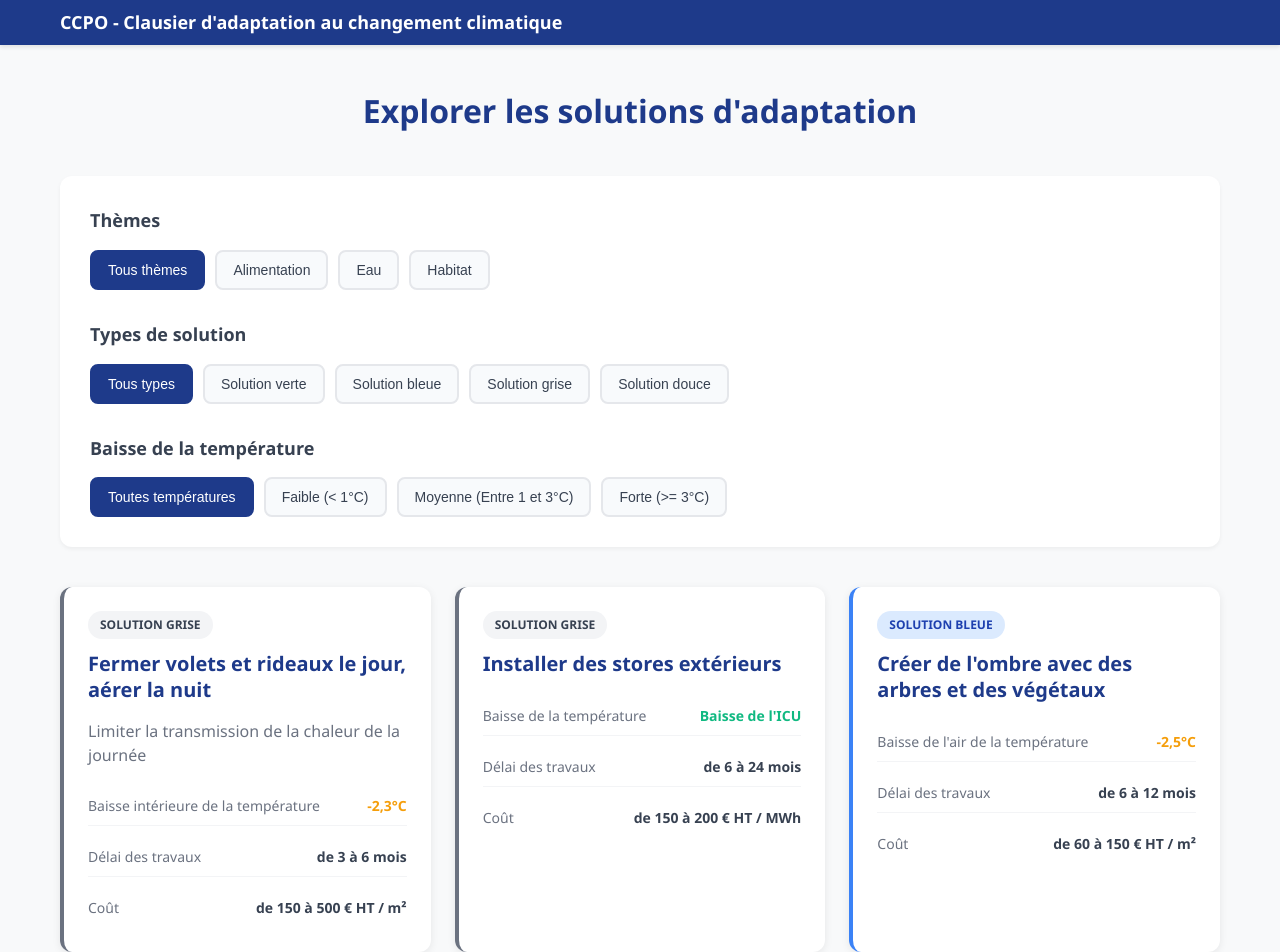
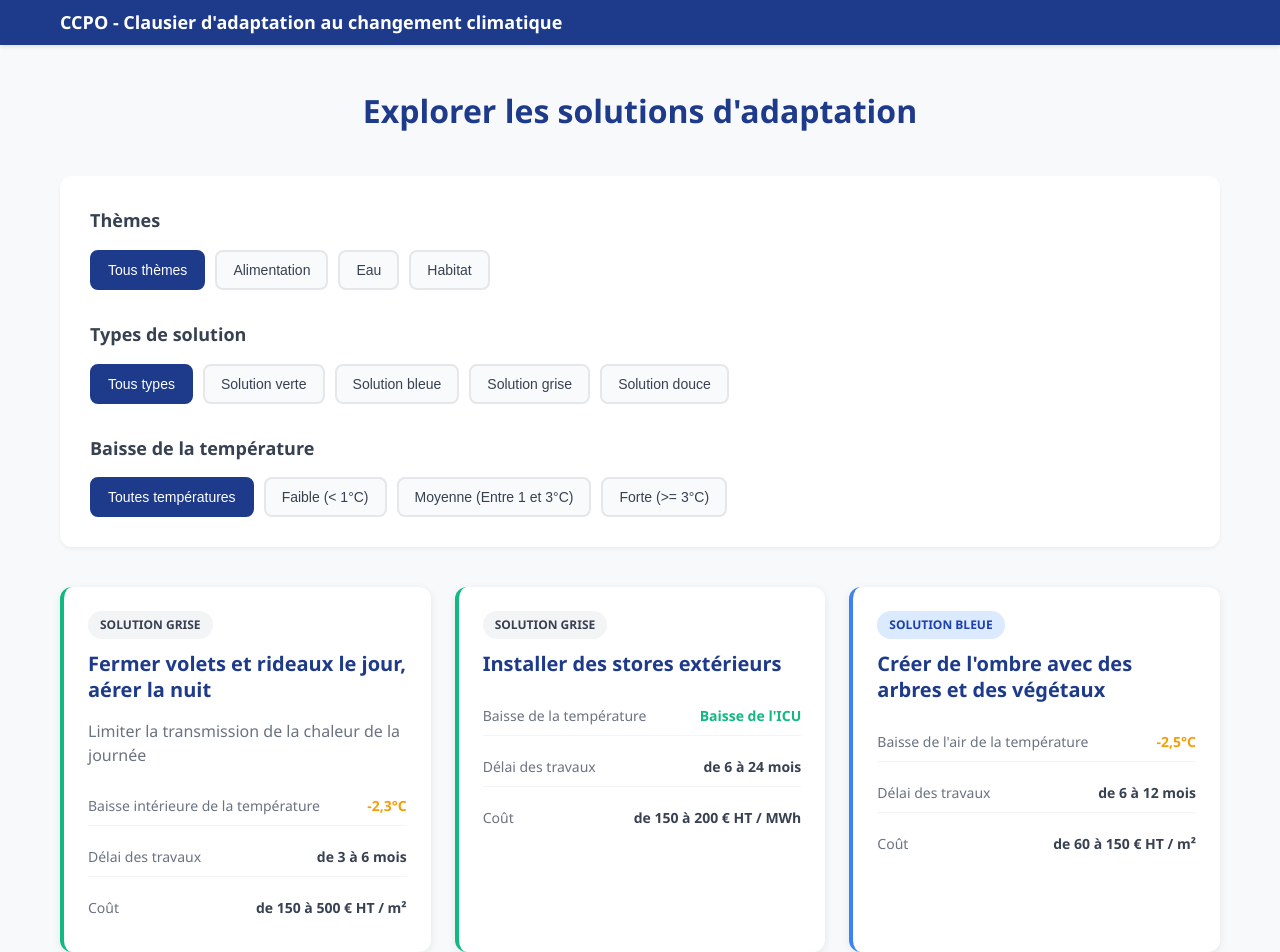
Before and after one commit to abarreaux-bigblue/ccpo, a React (Vite) app: page / in a window 1280 px wide. Shown: the top 952 px of the page. Built offline with nearby package versions, Linux system fonts and the light colour scheme; the HTML template or start-up script is replaced by a standard one.

Commit message:
refactor: map type instead of css

```diff
--- a/src/components/SolutionCard.tsx
+++ b/src/components/SolutionCard.tsx
@@ -1,13 +1,14 @@
-import React from 'react';
-import { Solution } from '../types';
+import React, { CSSProperties } from 'react';
+import { Solution, ThemeType } from '../types';
 
 interface SolutionCardProps {
   solution: Solution;
 }
 
 const SolutionCard: React.FC<SolutionCardProps> = ({ solution }) => {
+  const cardStyle = solutionThemeToCardStyleMap[solution.theme];
   return (
-    <div className="solution-card" data-type={solution.type}>
+    <div className="solution-card" style={cardStyle}>
       <div className="solution-header">
         <span className={`solution-type ${solution.type}`}>
           Solution {solution.type}
@@ -38,3 +39,24 @@ const SolutionCard: React.FC<SolutionCardProps> = ({ solution }) => {
 };
 
 export default SolutionCard;
+
+const solutionThemeToCardStyleMap : Record<ThemeType, CSSProperties> = {
+  "température": {
+    borderLeftColor: "#10b981"
+  },
+  "eau": {
+    borderLeftColor: "#3b82f6"
+  },
+  "extérieur": {
+    borderLeftColor: "#6b7280"
+  },
+  "alimentation": {
+    borderLeftColor: "#f59e0b"
+  },
+  "énergie": {
+    borderLeftColor: "#ef4444"
+  },
+  "all": {
+    borderLeftColor: "#6b7280"
+  }
+}
--- a/src/style.css
+++ b/src/style.css
@@ -139,22 +139,6 @@ body {
 .solution-card:hover {
   transform: translateY(-2px);
   box-shadow: 0 4px 16px rgba(0,0,0,0.12);
-}
-
-.solution-card[data-type="verte"] {
-  border-left-color: #10b981;
-}
-
-.solution-card[data-type="bleue"] {
-  border-left-color: #3b82f6;
-}
-
-.solution-card[data-type="grise"] {
-  border-left-color: #6b7280;
-}
-
-.solution-card[data-type="douce"] {
-  border-left-color: #f59e0b;
 }
 
 .solution-header {
```
